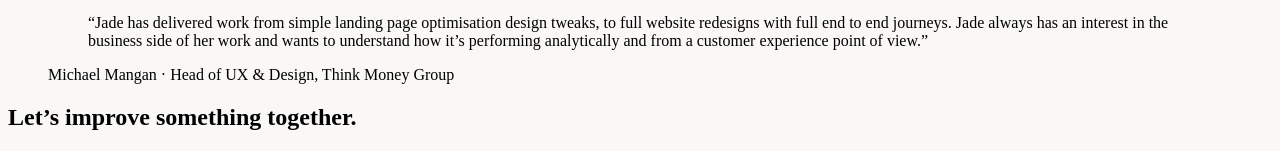
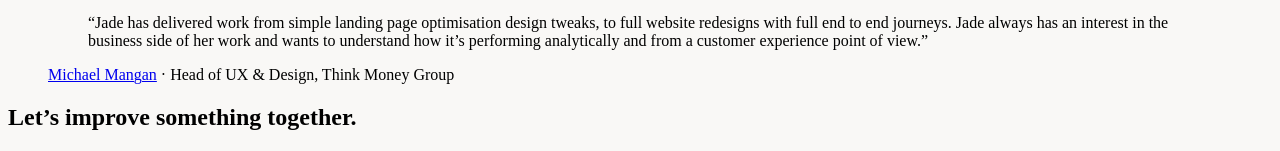
Before and after one commit to jadeparrish/portfolio, a Next.js app: page /work/debt-advice in a window 1280 px wide. Shown: the part 1858-2009 px from the top of the page. Built offline with nearby package versions, Linux system fonts and the light colour scheme.

Commit message:
Add LinkedIn link for Michael Mangan

```diff
--- a/app/work/debt-advice/page.js
+++ b/app/work/debt-advice/page.js
@@ -261,6 +261,7 @@ export default function DebtAdviceCaseStudy() {
             }
             name="Michael Mangan"
             role="Head of UX &amp; Design, Think Money Group"
+            href="https://www.linkedin.com/in/michael-mangan-470a1530/"
           />
         </section>
 
```
